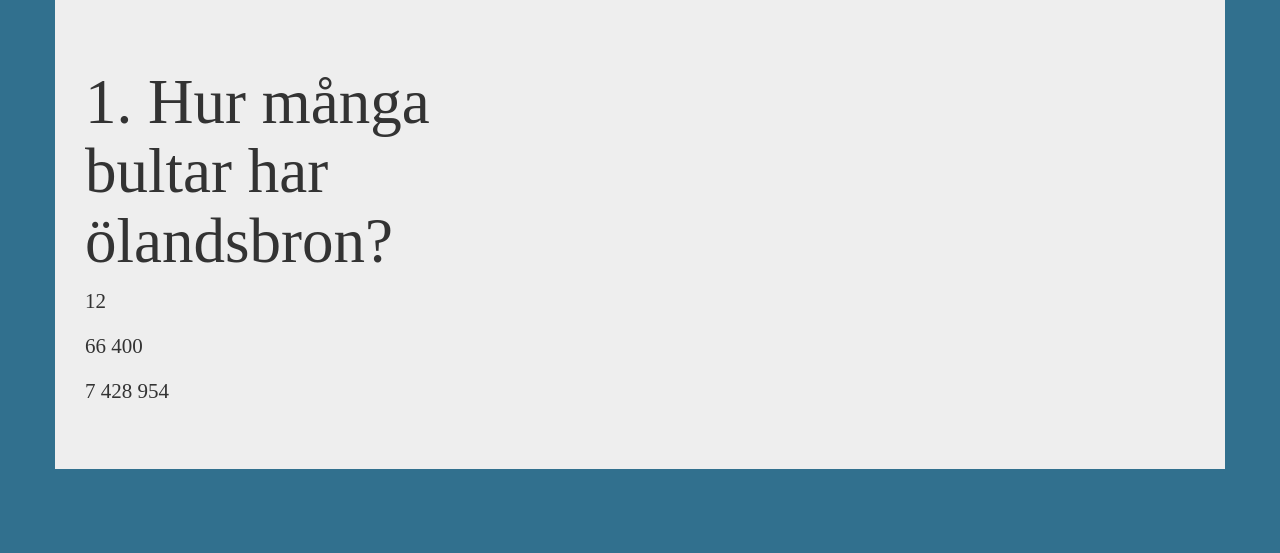
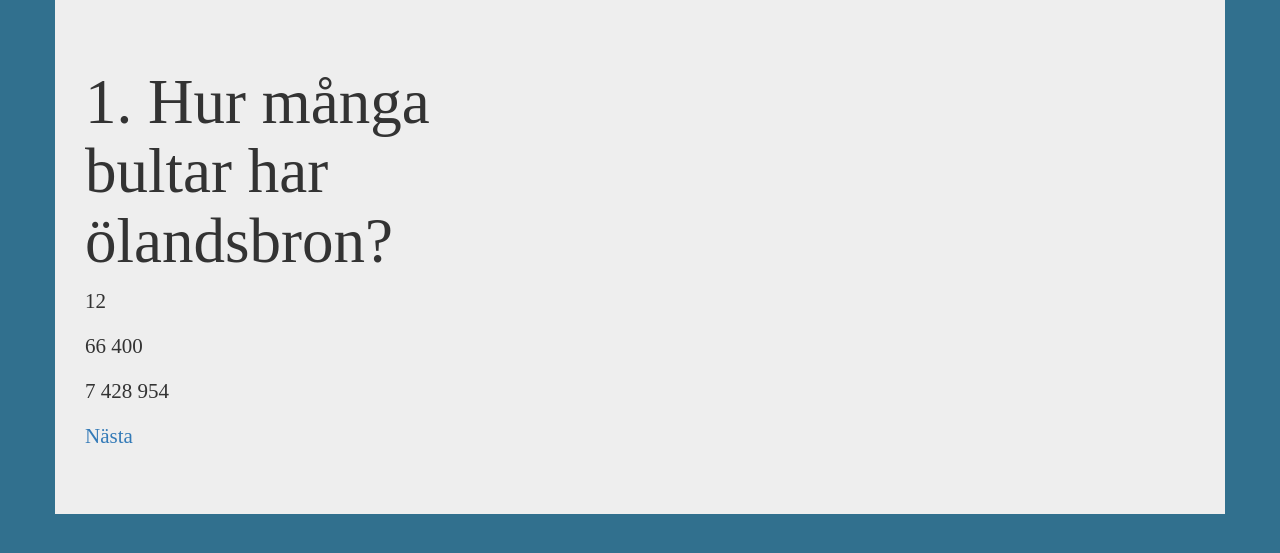
Before and after one commit to gordito/quizprojects, a Django app: page /quiz/1/question/1/ in a window 1280 px wide. Shown: the top 553 px of the page. Run offline with Django 3.2, Linux system fonts and the light colour scheme; some libraries are stand-ins or nearby versions.

Commit message:
Added Next link in at question page

```diff
--- a/quiz/templates/question.html
+++ b/quiz/templates/question.html
@@ -29,6 +29,13 @@
 						<p>{{ answer3 }}</p>
 
 					</div>
+					<div class="col-md-12">
+						<p>
+							<a href="{% url 'completed_page' quiz_number %}">
+								Nästa
+							</a>
+						</p>
+					</div>
 				</div>
 
 			</div>
```
